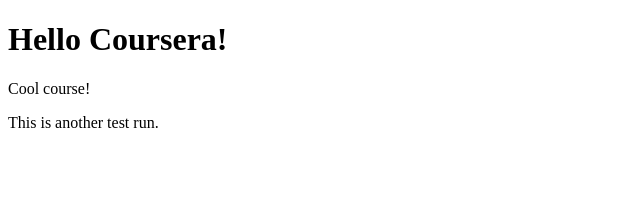
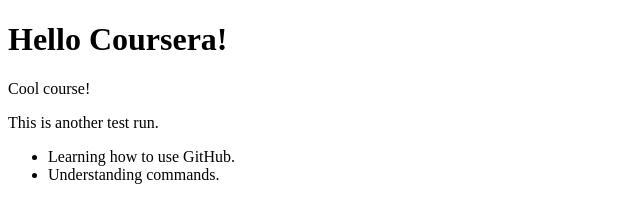
Before and after one commit to Drakena20/coursera-test, a plain HTML site: page site/index.html in a window 1280 px wide. Shown: the whole page, without its empty margins (0-640 px from the left). Drawn offline with Linux system fonts and the light colour scheme.

Commit message:
New list

```diff
--- a/site/index.html
+++ b/site/index.html
@@ -7,6 +7,10 @@
     <h1>Hello Coursera! </h1>
     <p>Cool course!</p>
     <p>This is another test run.</p>
+    <uL>
+        <li>Learning how to use GitHub.</li>
+        <li>Understanding commands.</li>
+    </uL>
 
 </body>
 
```
